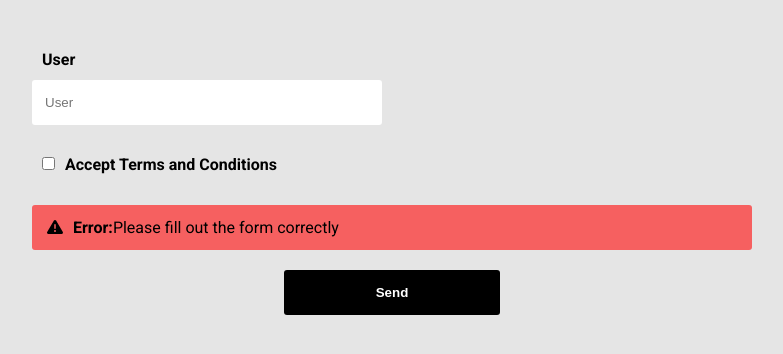
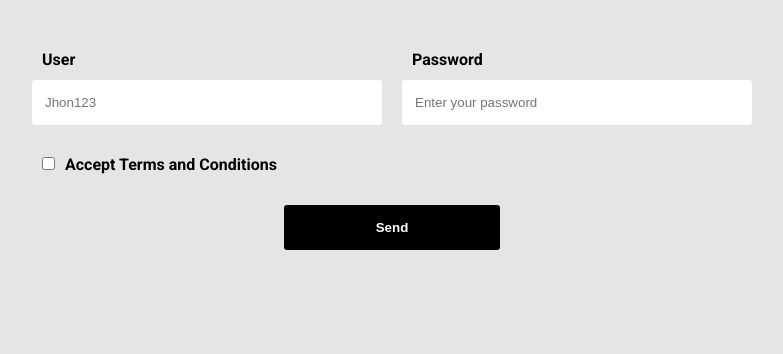
Before and after one commit to Juesgape/Basic-React-Form, a React (Create React App) app: page / in a window 1280 px wide. Shown: the top 354 px of the page, without its empty margins (248-1031 px from the left). Built offline with nearby package versions, Linux system fonts and the light colour scheme.

Commit message:
Input components

```diff
--- a/src/App.js
+++ b/src/App.js
@@ -1,21 +1,33 @@
 import React from "react";
-import {Form, Label, InputGroup, Input, TextError, IconCheck, TermsContainer, CenteredButtonContainer, Button, SuccessfulMessage, ErrorMessage} from './elements/forms.js'
+import {Form, Label, TermsContainer, CenteredButtonContainer, Button, SuccessfulMessage, ErrorMessage} from './elements/forms.js'
 import {FontAwesomeIcon} from '@fortawesome/react-fontawesome'
 import {faCircleXmark, faCircleCheck, faExclamationTriangle} from '@fortawesome/free-solid-svg-icons'
+
+import InputComponent from './components/input'
 
 const App = () => {
   return (
     <main>
       <Form action="">
 
-        <div>
-          <Label htmlFor='user'>User</Label>
-          <InputGroup>
-            <Input type='text' placeholder='User' id="user"></Input>
-            <IconCheck icon={faCircleCheck}></IconCheck>
-          </InputGroup>
-          <TextError>Blah blah blah user</TextError>
-        </div>
+        <InputComponent
+          type='text'
+          label='User'
+          placeholder='Jhon123'
+          name='User'
+          errorMessage='The user must be max 16 digits long and it can only contain numbers, letters and underscore'
+          validation=''
+        />
+
+        <InputComponent
+          type='password'
+          label='Password'
+          placeholder='Enter your password'
+          name='password'
+          errorMessage='The user must be max 16 digits long and it can only contain numbers, letters and underscore'
+          validation=''
+        />
+
 
         <TermsContainer>
           <Label>
@@ -24,13 +36,13 @@ const App = () => {
           </Label>
         </TermsContainer>
 
-        <ErrorMessage>
+        {false && <ErrorMessage>
           <p>
             <FontAwesomeIcon icon={faExclamationTriangle}></FontAwesomeIcon>
             <b>Error:</b>
             Please fill out the form correctly
           </p>
-        </ErrorMessage>
+        </ErrorMessage>}
 
         <CenteredButtonContainer>
           <Button type="submit">Send</Button>
```
